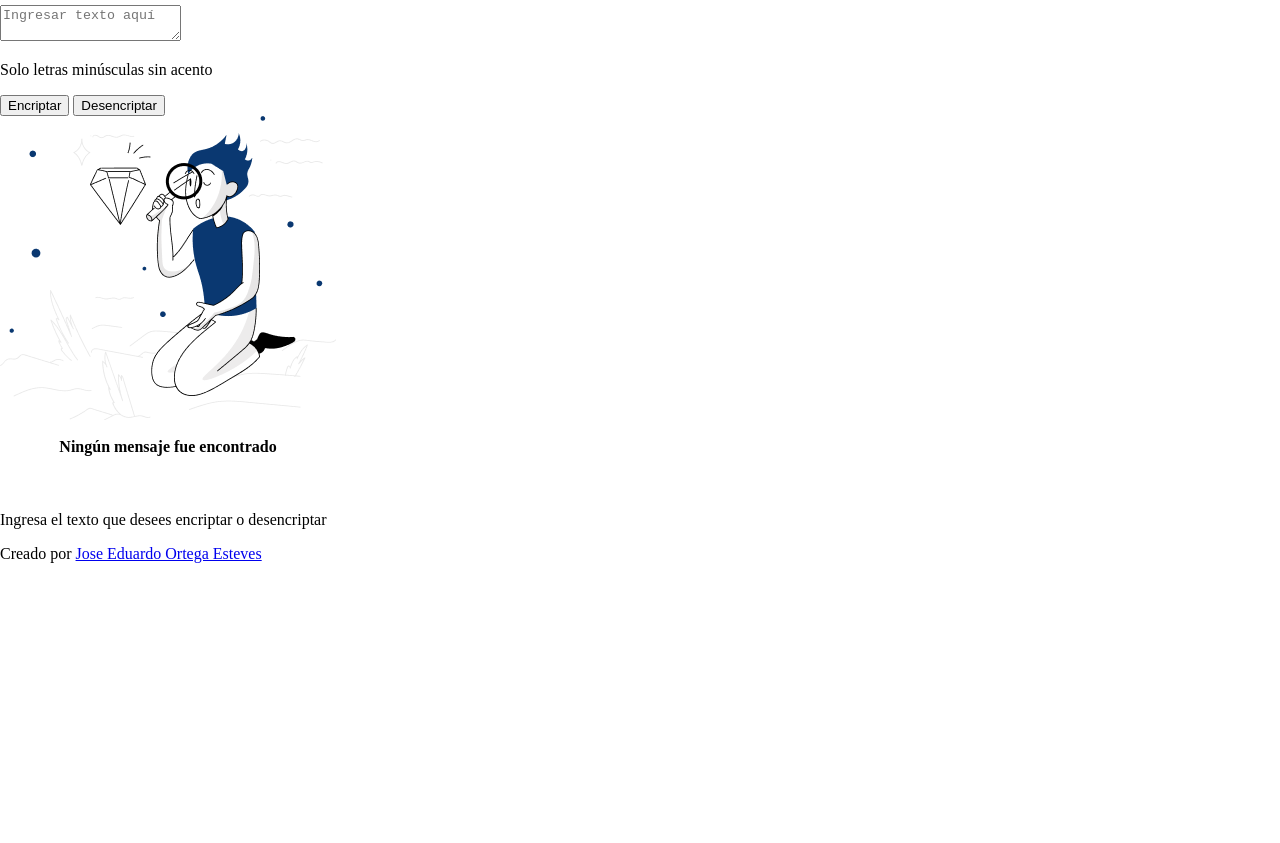
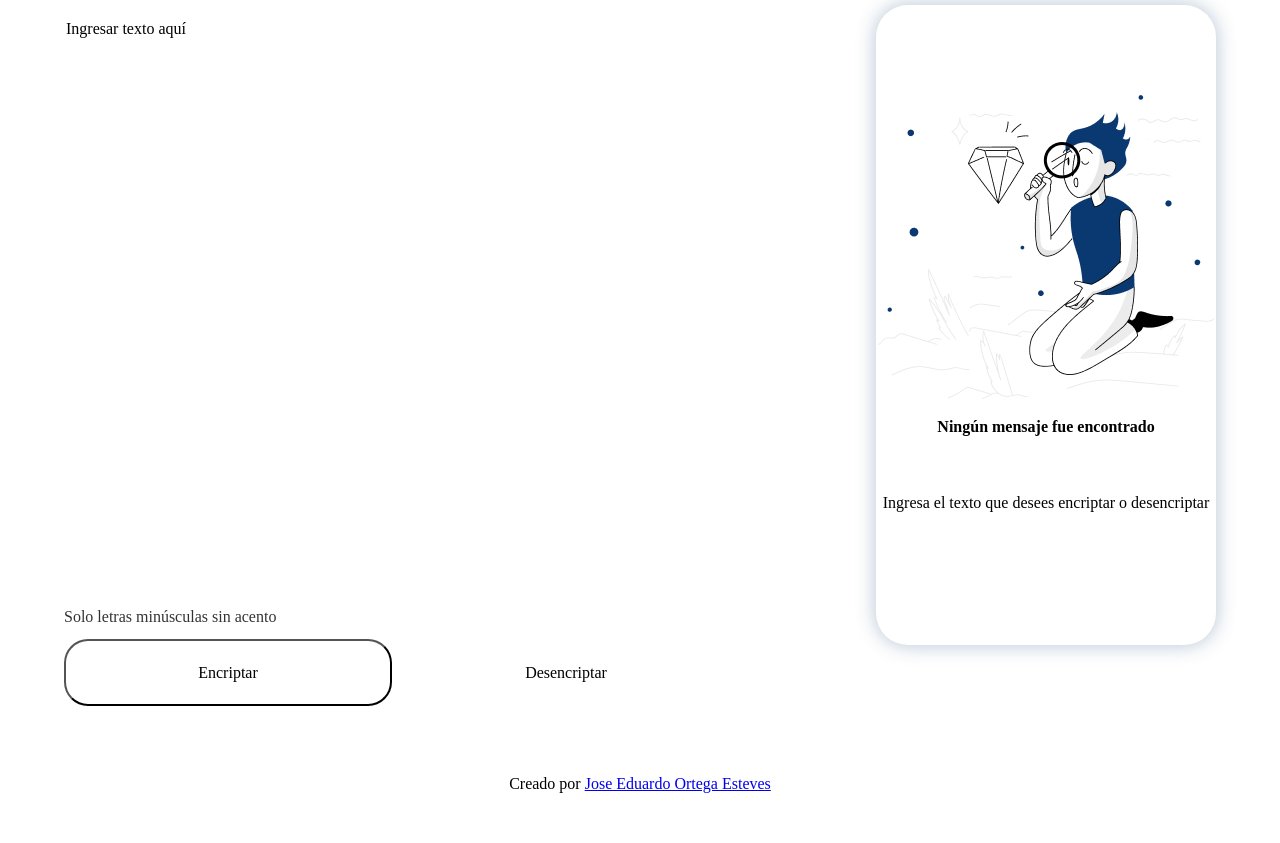
Before and after one commit to RokzterOrtega/ProyectoOne, a plain HTML site: page index.html in a window 1280 px wide. Shown: the part 101-944 px from the top of the page. Before the commit the page ends 800 px from the top, so only its background shows below. Drawn offline with Linux system fonts and the light colour scheme.

Commit message:
Agregando atributo a las clases

```diff
--- a/sytle.css
+++ b/sytle.css
@@ -38,3 +38,203 @@ header{
     margin-bottom: 10px;
     overflow: hidden;
 }
+.header-container{
+    display: flex;
+    align-items: center;
+    gap: 15px;
+}
+
+footer{
+    display: block;
+    margin-bottom: 50px;
+}
+
+.footer-content{
+    padding-top: 50px;
+    padding-bottom: 50px;
+    margin: auto;
+    text-align: center;
+}
+
+.main-content{
+    display: flex;
+    justify-content: space-between;
+    align-items: flex-start;
+    width: 90%;
+    height: 90vh;
+    margin: auto;
+    flex-direction: row;
+}
+
+.input-section{
+    display: flex;
+    flex-direction: column;
+    width: 65%;
+    height: 100%;
+}
+
+.text-input,
+.text-input:active{
+    position: relative;
+    font-family: inherit;
+    width: 100%;
+    height: calc(90vh - 150px);
+    resize: none;
+    box-sizing: border-box;
+    background-color: var(--background-color);
+    font-style: normal;
+    font-weight: 400;
+    font-size: var(--h2-font-size);
+    line-height: 150%;
+    color: var(--primary-color);
+    border: none;
+    outline: none;
+    margin-top: 10px;
+}
+
+.text-input::placeholder{
+    color: var(--primary-color);
+}
+
+.buttons-container{
+    display: flex;
+    gap: 10px;
+    margin-top: 10px;
+}
+
+.encrypt-button{
+    display: flex;
+    flex-direction: row;
+    align-items: center;
+    justify-content: center;
+    padding: 24px;
+    gap: 8px;
+    width: 328px;
+    height: 67px;
+    background: var(--primary-color);
+    border-radius: 24px;
+    font-style: normal;
+    font-weight: 400;
+    font-size: var(--button-font-size);
+    line-height: 19px;
+    text-align: center;
+    color: var(--tertiary-color);
+    font-family: inherit;
+}
+
+.notice{
+    height: 18px;
+    font-style: normal;
+    font-weight: 400;
+    font-size: var(--notice-font-size);
+    line-height: 150%;
+    color: var(--notice-color);
+    opacity: 0.8;
+    flex: none;
+    order: 1;
+    flex-grow: 0;
+}
+
+.decrypt-button{
+    display: flex;
+    flex-direction: row;
+    align-items: center;
+    justify-content: center;
+    padding: 24px;
+    gap: 8px;
+    width: 328px;
+    height: 67px;
+    background: var(--secondary-color);
+    border: 1px solid var(--primary-color);
+    border-radius: 24px;
+    font-style: normal;
+    font-weight: 400;
+    font-size: var(--button-font-size);
+    line-height: 19px;
+    text-align: center;
+    color: var(--primary-color);
+    font-family: inherit;
+}
+
+.copy-button{
+    display: flex;
+    flex-direction: row;
+    align-items: center;
+    padding: 24px;
+    gap: 8px;
+    width: 150px;
+    height: 67px;
+    background: var(--primary-color);
+    border-radius: 24px;
+    font-style: normal;
+    font-weight: 400;
+    font-size: var(--button-font-size);
+    line-height: 19px;
+    text-align: center;
+    color: var(--tertiary-color);
+    font-family: inherit;
+}
+
+.encrypt-button:hover,
+.copy-button:hover{
+    box-shadow: 0 0 20px rgba(10, 56, 113, 0.5);
+}
+
+.decrypt-button:hover{
+    box-shadow: 0 0 20px rgba(10, 56, 113, 0.5);
+}
+
+.output-section{
+    display: flex;
+    flex-direction: column;
+    align-items: center;
+    justify-content: center;
+    width: 340px;
+    min-height: 300px;
+    height: 640px;
+    background: var(--tertiary-color);
+    box-shadow: 0 0 20px rgba(10, 56, 113, 0.3);
+    border-radius: 32px;
+    margin-left: 20px;
+}
+.output-section:hover{
+    box-shadow: 0 0 30px rgba(10, 56, 113, 0.3);
+}
+
+@media (max-width: 768px){
+    .main-content{
+        flex-direction: column;
+        align-items: center;
+        height: auto;
+    }
+
+    .input-section{
+        width: 100%;
+    }
+
+    .output-section{
+        width: 100%;
+        margin-left: 0;
+        margin-top: 20px;
+    }
+
+    h1{
+        font-size: var(--h1-font-size);
+    }
+
+}
+
+.enter-text{
+    width: 336px;
+    height: 48px;
+    font-style: normal;
+    font-weight: 400;
+    font-size: 16px;
+    line-height: 150%;
+    text-align: center;
+    color: var(--notice-color);
+}
+
+#outputContainer{
+    margin: auto;
+}
```
